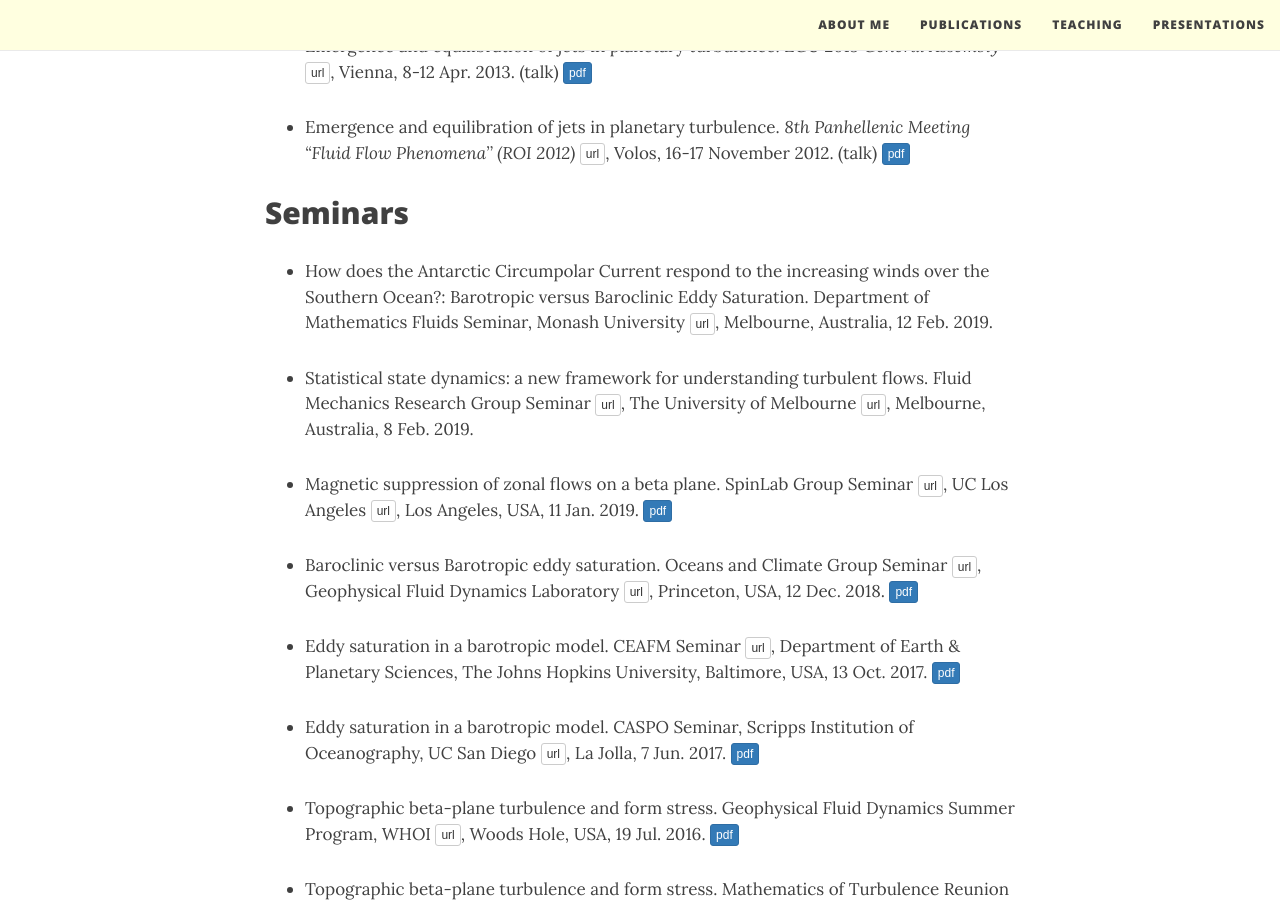
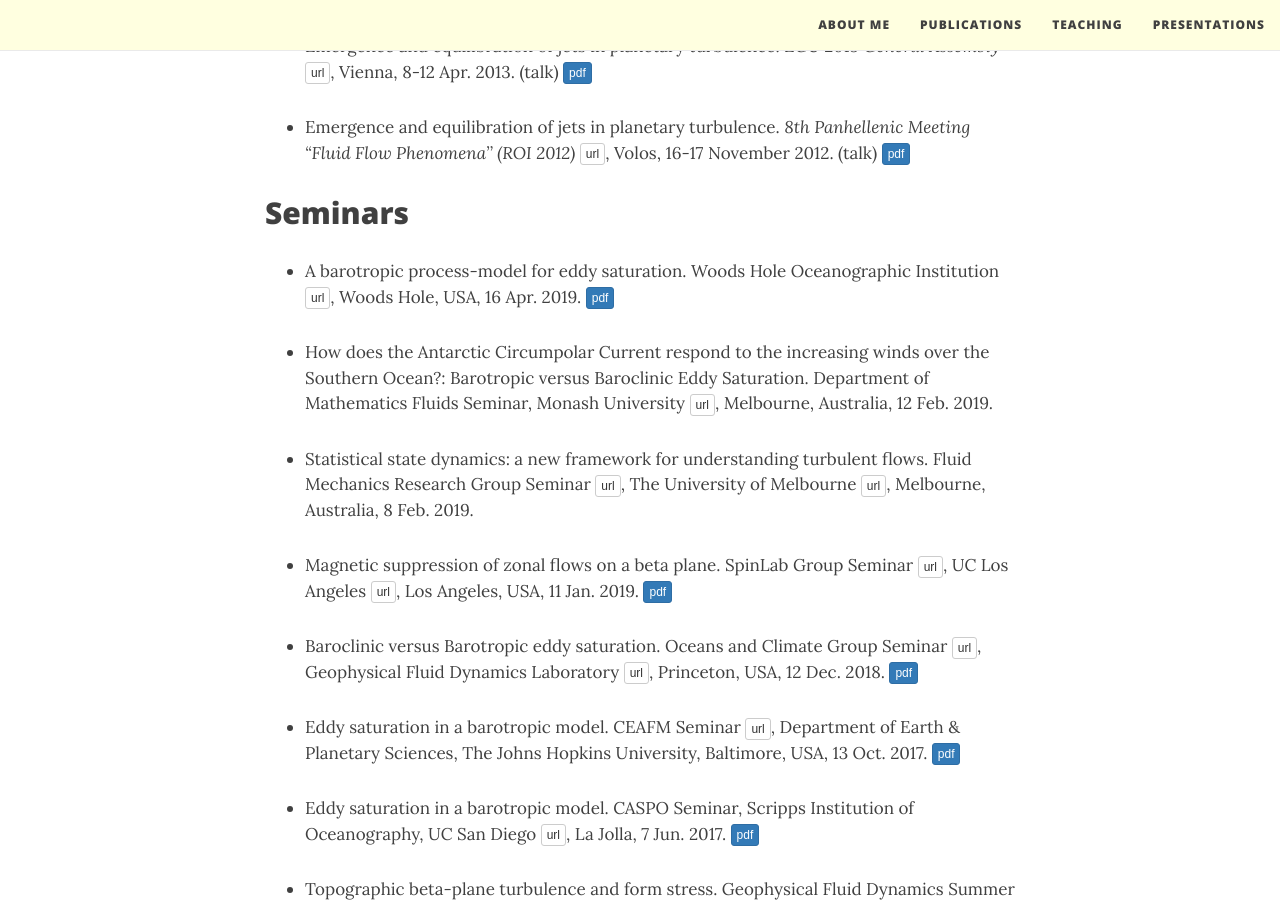
Before and after one commit to navidcy/navidcy.github.io, a Jekyll site: the page built from presentations.md, in a window 1280 px wide and 900 px high, scrolled down 1238 px. Built offline with Jekyll 4.4.1, drawn with Linux system fonts in a browser that asks for light colours; nearby versions of some CDN libraries.

Commit message:
add WHOI 2019 talk

```diff
--- a/presentations.md
+++ b/presentations.md
@@ -34,6 +34,8 @@ title: Presentations
 
 ## Seminars
 
+- A barotropic process-model for eddy saturation. Woods Hole Oceanographic Institution  [<span class="btn btn-default btn-xs{{end}}" style="font-family:sans-serif;">url</span>][WHOI-site]{:target="_blank"}, Woods Hole, USA, 16 Apr. 2019. [<span class="btn btn-primary btn-xs{{end}}" style="font-family:sans-serif;">pdf</span>][WHOI-Apr2019]
+
 - How does the Antarctic Circumpolar Current respond to the increasing winds over the Southern Ocean?: Barotropic versus Baroclinic Eddy Saturation. Department of Mathematics Fluids Seminar, Monash University [<span class="btn btn-default btn-xs{{end}}" style="font-family:sans-serif;">url</span>][Monash-site]{:target="_blank"}, Melbourne, Australia, 12 Feb. 2019.
 
 - Statistical state dynamics: a new framework for understanding turbulent flows. Fluid Mechanics Research Group Seminar [<span class="btn btn-default btn-xs{{end}}" style="font-family:sans-serif;">url</span>][UMelbFluids-site]{:target="_blank"}, The University of Melbourne [<span class="btn btn-default btn-xs{{end}}" style="font-family:sans-serif;">url</span>][UMelb-site]{:target="_blank"}, Melbourne, Australia, 8 Feb. 2019.
@@ -62,7 +64,7 @@ title: Presentations
 
 - Verification of the predictions of SSST in nonlinear simulations. 2nd  Meeting of "Zonal Jets and Eddies" team, International Space Science Institute (ISSI) [<span class="btn btn-default btn-xs{{end}}" style="font-family:sans-serif;">url</span>][ISSI-site]{:target="_blank"}, Bern, Switzerland, 2-5 Apr. 2013. [<span class="btn btn-primary btn-xs{{end}}" style="font-family:sans-serif;">pdf</span>][ISSI_Apr2013]
 
-
+[WHOI-Apr2019]: WHOI_Apr2019.pdf
 [GFDL-Dec2018]: GFDL_Dec2018.pdf
 [UCLA-Jan2019]: UCLA_Jan2019.pdf
 [AGU18-ocean-poster]: AGU2018_ocean-poster.pdf
```
Also changed, not shown: other parts of presentations.md (+1 -0 lines), 1 other file.
